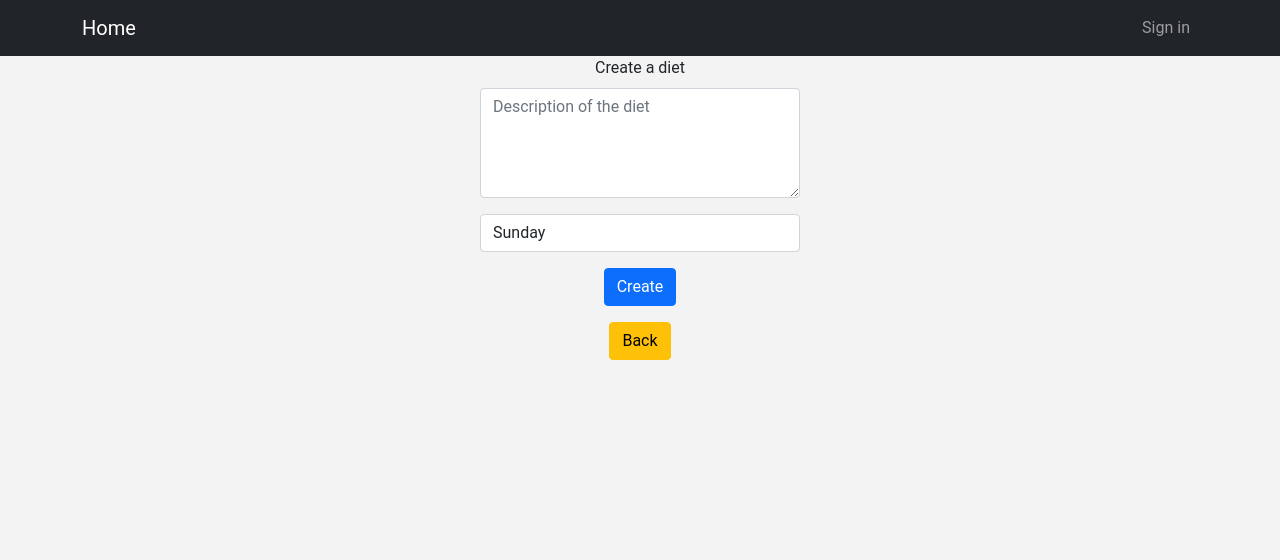
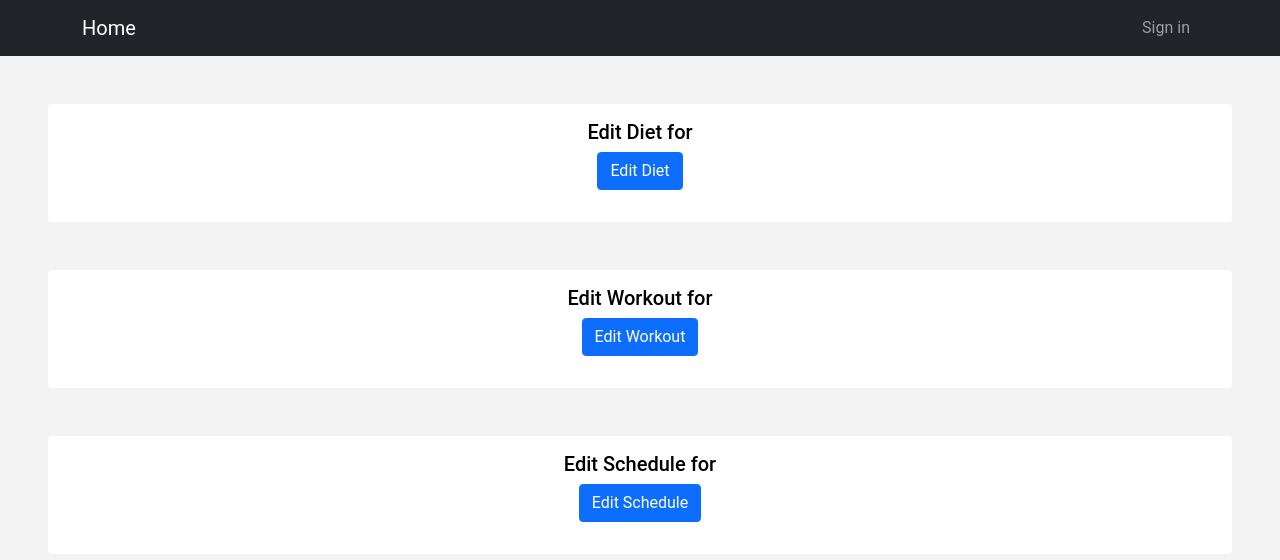
Before and after one commit to neu-seattle-cs5500-summer2022/project-SM22-LincolnCardosodeFaria-mikael1017-panmei-minhphan-UI, a React (Create React App) app in the folder gym-management/: page /user/1 in a window 1280 px wide. Shown: the top 560 px of the page. Built offline with nearby package versions, Linux system fonts and the light colour scheme; no server answers.

Commit message:
added EditClientPage and changed existing edit page to specific editDiet page

```diff
--- a/gym-management/src/containers/App.js
+++ b/gym-management/src/containers/App.js
@@ -6,8 +6,9 @@ import LoginPage from "./LoginPage";
 
 import ClientPage from "./ClientPage";
 import AdminPage from "./AdminPage";
-import UserEditPage from "./UserEditPage";
-import DietLargePage from "../components/Diet-Large"
+import EditDietPage from "./EditDietPage";
+import DietLargePage from "../components/Diet-Large";
+import EditClientPage from "../containers/EditClientPage";
 
 function App() {
   return (
@@ -19,11 +20,11 @@ function App() {
         <Route path={"client/:id"} element={<ClientPage />} />
 
         <Route path={"admin/:id"} element={<AdminPage />} />
-        <Route path={"user/:id"} element={<UserEditPage />} />
+        <Route path={"user/:id"} element={<EditClientPage />} />
+        <Route path={"user/diet/:id"} element={<EditDietPage />} />
         <Route path={"client/:id/diet"} element={<DietLargePage />} />
-
-      </Routes >
-    </div >
+      </Routes>
+    </div>
   );
 }
 
--- /dev/null
+++ b/gym-management/src/containers/EditClientPage.js
@@ -0,0 +1,81 @@
+import React, { useEffect, useState } from "react";
+import Users from "./Users";
+import axios from "axios";
+import styled from "styled-components";
+import AdminDiet from "../components/AdminDiet";
+import { useParams, Link } from "react-router-dom";
+import MyNavbar from "../components/Navbar";
+import { Button, Card } from "react-bootstrap";
+
+const AdminContainer = styled.div`
+  margin: 25px;
+`;
+const UsersContainer = styled.div`
+  max-width: 25%;
+  max-height: 80vh;
+  overflow-y: scroll;
+`;
+
+function EditClientPage(props) {
+  let { id } = useParams();
+  const [userInfo, setUserInfo] = useState([]);
+
+  const instance = axios.create({
+    baseURL: "https://gymmanagement.cropfix.ca",
+  });
+
+  const getUser = () => {
+    instance
+      .get("/User/GetUserById", {
+        params: {
+          id: id,
+        },
+      })
+      .then(function (response) {
+        setUserInfo(response.data[0]);
+      })
+      .catch(function (error) {
+        console.log(error);
+      });
+  };
+  useEffect(() => {
+    getUser();
+  }, []);
+  return (
+    <div>
+      <MyNavbar />
+      <Card className="m-5 border-0" style={{ color: "#000" }}>
+        <Card.Body>
+          <Card.Title>Edit Diet for {userInfo.fullname}</Card.Title>
+          <Link to={`/user/diet/${id}`}>
+            <Button variant="primary" className="mb-3" onClick={() => {}}>
+              Edit Diet
+            </Button>
+          </Link>
+        </Card.Body>
+      </Card>
+      <Card className="m-5 border-0" style={{ color: "#000" }}>
+        <Card.Body>
+          <Card.Title>Edit Workout for {userInfo.fullname}</Card.Title>
+          <Link to={`/user/workout/${id}`}>
+            <Button variant="primary" className="mb-3" onClick={() => {}}>
+              Edit Workout
+            </Button>
+          </Link>
+        </Card.Body>
+      </Card>
+      <Card className="m-5 border-0" style={{ color: "#000" }}>
+        <Card.Body>
+          <Card.Title>Edit Schedule for {userInfo.fullname}</Card.Title>
+          <Link to={`/user/schedule/${id}`}>
+            <Button variant="primary" className="mb-3" onClick={() => {}}>
+              Edit Schedule
+            </Button>
+          </Link>
+        </Card.Body>
+      </Card>
+    </div>
+  );
+}
+
+export default EditClientPage;
--- a/gym-management/src/containers/UserEditPage.js
+++ b/gym-management/src/containers/EditDietPage.js
@@ -16,15 +16,14 @@ const UsersContainer = styled.div`
   overflow-y: scroll;
 `;
 
-function UserEditPage(props) {
+function EditDietPage(props) {
   let { id } = useParams();
 
   return (
     <div>
       <MyNavbar />
-
       <AdminDiet id={id} />
-      <Link to={`/admin/1`}>
+      <Link to={`/user/${id}`}>
         <Button variant="warning" onClick={() => {}}>
           Back
         </Button>
@@ -33,4 +32,4 @@ function UserEditPage(props) {
   );
 }
 
-export default UserEditPage;
+export default EditDietPage;
```
Also changed, not shown: gym-management/src/components/AdminWorkout.js (added).
